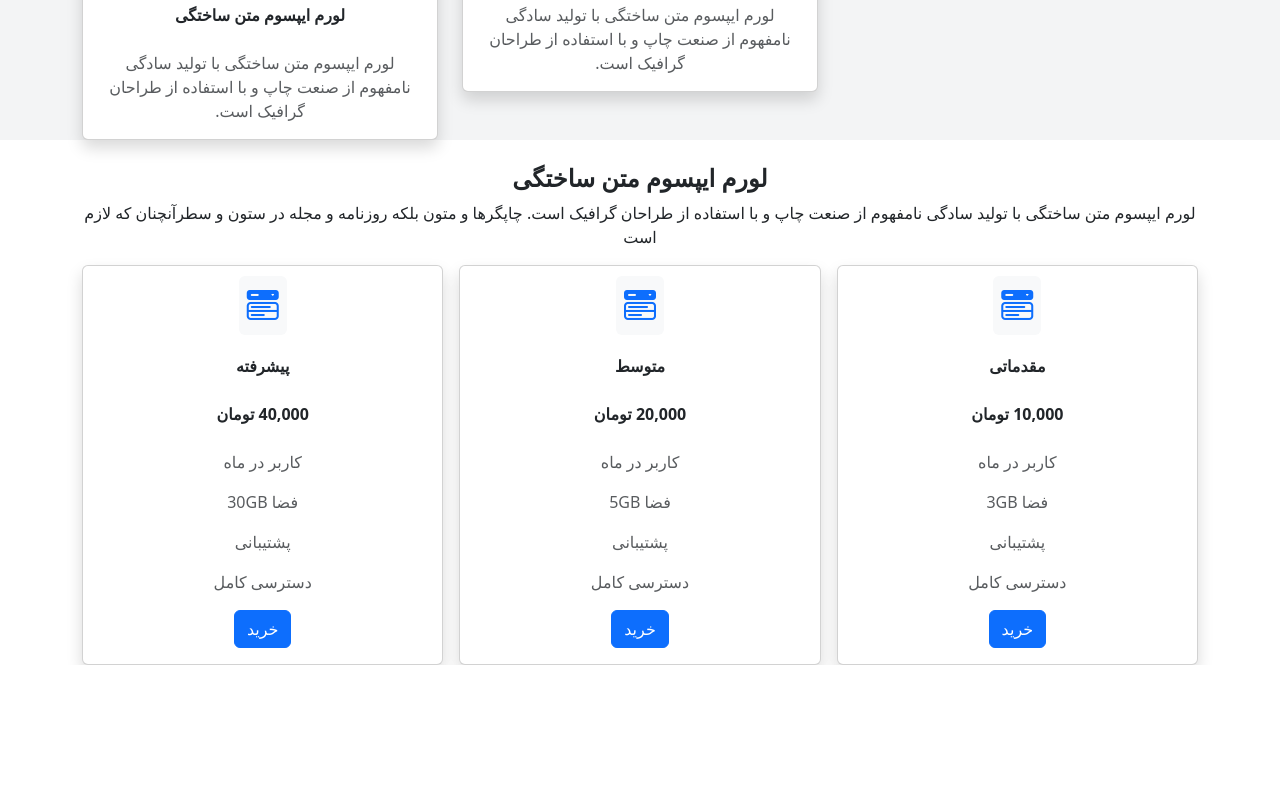
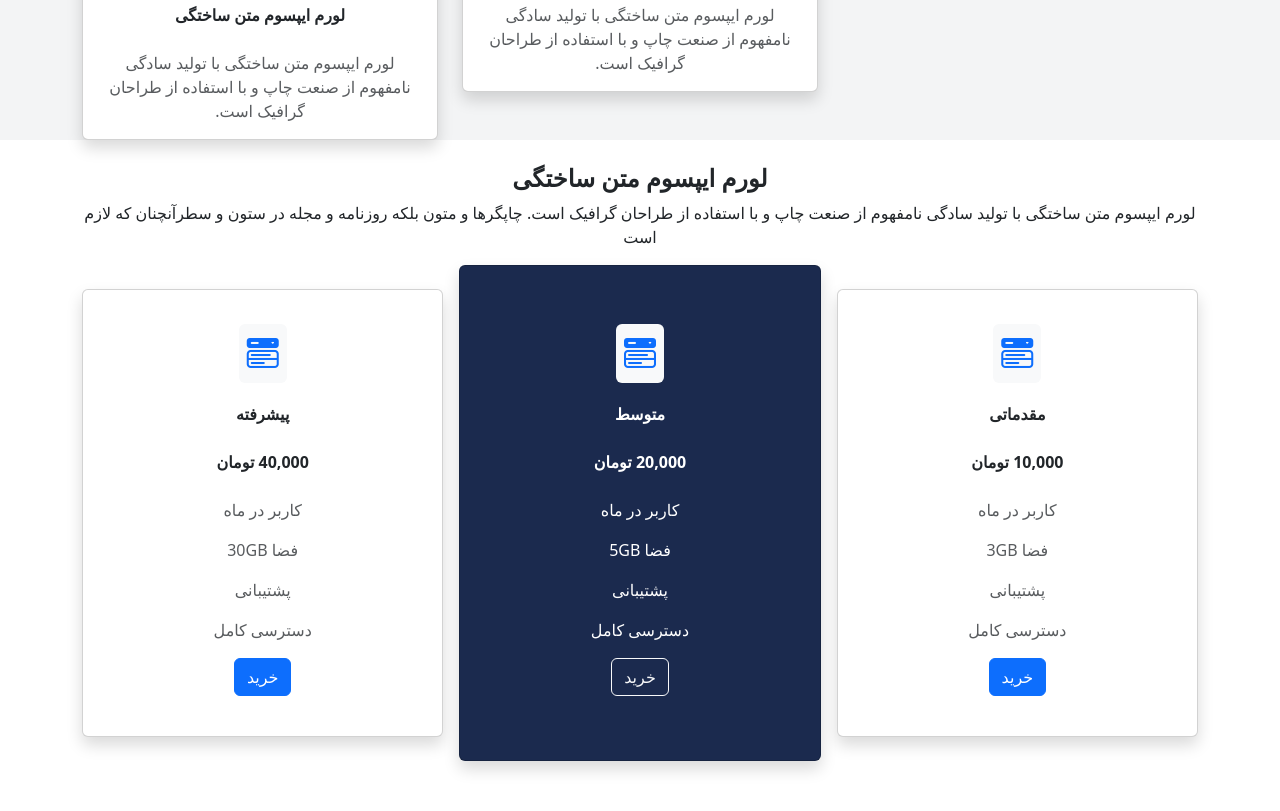
Before and after one commit to atroopa/bootstrap-practice, a plain HTML site: page index.html in a window 1280 px wide. Shown: the part 1008-1819 px from the top of the page. Before the commit the page ends 1673 px from the top, so only its background shows below. Drawn offline with nearby package versions, Linux system fonts and the light colour scheme.

Commit message:
section number 4 work true

```diff
--- a/index.html
+++ b/index.html
@@ -167,9 +167,9 @@
         <p>لورم ایپسوم متن ساختگی با تولید سادگی نامفهوم از صنعت چاپ و با استفاده از طراحان گرافیک است. چاپگرها و متون بلکه روزنامه و مجله در ستون و سطرآنچنان که لازم است</p>
       </div>
       <!-- 3 CARDS ROW -->
-       <div class="row g-3">
+       <div class="row g-3 align-items-center">
         <div class="col-md-4">
-          <div class="card text-center shadow">
+          <div class="card text-center shadow py-4">
             <div class="card-body">
               <i class="bi bi-menu-button-wide-fill fs-2 text-primary bg-light display-flex p-2 rounded"></i>
               <p class=" card-title fw-bold my-4">مقدماتی</p>
@@ -183,21 +183,21 @@
           </div>
         </div>
         <div class="col-md-4">
-          <div class="card text-center shadow">
+          <div class="card text-center shadow py-5 " style="background: #1b2a4e;">
             <div class="card-body">
               <i class="bi bi-menu-button-wide-fill fs-2 text-primary bg-light display-flex p-2 rounded"></i>
-              <p class=" card-title fw-bold my-4">متوسط</p>
-              <p class=" card-title fw-bold my-4">20,000 تومان</p>
-              <p class="card-text text-muted"> کاربر در ماه </p>
-              <p class="card-text text-muted">فضا 5GB</p>
-              <p class="card-text text-muted">پشتیبانی</p>
-              <p class="card-text text-muted">دسترسی کامل</p>
-              <button class="btn btn-primary">خرید</button>
+              <p class=" card-title fw-bold my-4 text-white">متوسط</p>
+              <p class=" card-title fw-bold my-4 text-white">20,000 تومان</p>
+              <p class="card-text text-white"> کاربر در ماه </p>
+              <p class="card-text text-white">فضا 5GB</p>
+              <p class="card-text text-white">پشتیبانی</p>
+              <p class="card-text text-white">دسترسی کامل</p>
+              <button class="btn btn-outline-light">خرید</button>
             </div>
           </div>
         </div>
         <div class="col-md-4">
-          <div class="card text-center shadow">
+          <div class="card text-center shadow py-4">
             <div class="card-body">
               <i class="bi bi-menu-button-wide-fill fs-2 text-primary bg-light display-flex p-2 rounded"></i>
               <p class=" card-title fw-bold my-4">پیشرفته</p>
@@ -214,7 +214,20 @@
     </div>
   </section>
 
-
+<br>
+<br>
+<br>
+<br>
+<br>
+<br>
+<br>
+<br>
+<br>
+<br>
+<br>
+<br>
+<br>
+<br>
 
   <!-- Optional JavaScript; choose one of the two! -->
 
```
